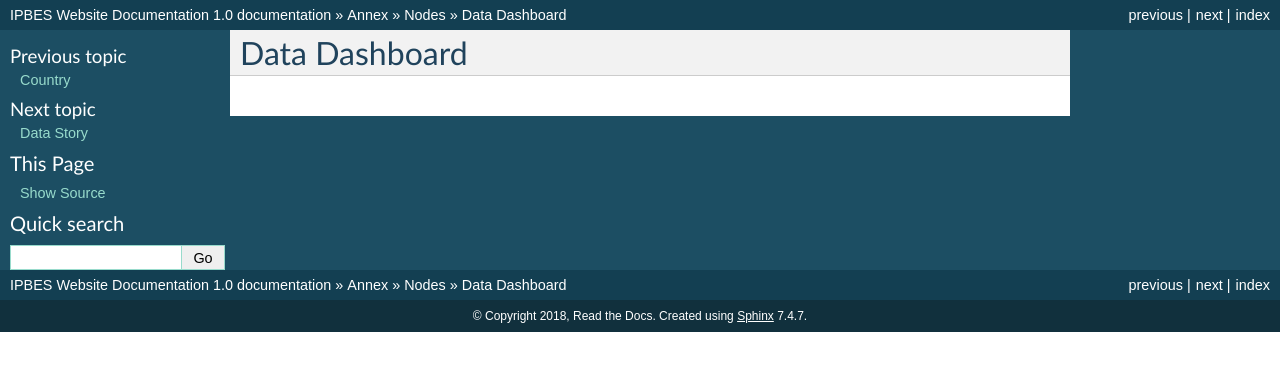
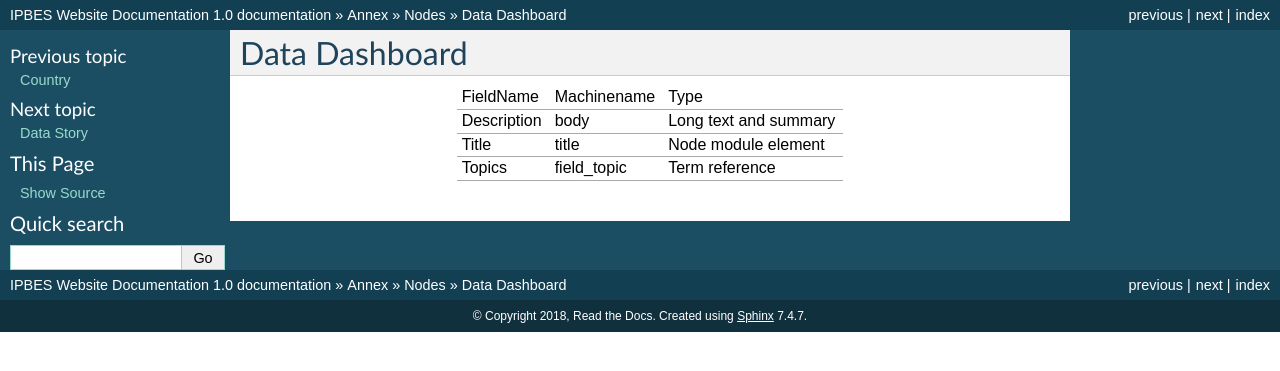
Before and after one commit to ipbes/ipbeswebdocs, a Sphinx documentation site: the page built from docs/annex/nodes/data-dashboard.rst, in a window 1280 px wide. Shown: the top 371 px of the page. Built offline with Sphinx 7.4.7, drawn with Linux system fonts in a browser that asks for light colours; pages that are not in the unit, such as notebooks, are missing from menus.

Commit message:
Update data-dashboard.rst

```diff
--- a/docs/annex/nodes/data-dashboard.rst
+++ b/docs/annex/nodes/data-dashboard.rst
@@ -1,2 +1,11 @@
 Data Dashboard
 ==============
++-------------+-------------+-----------------------+
+| FieldName   | Machinename | Type                  |
++-------------+-------------+-----------------------+
+| Description | body        | Long text and summary |
++-------------+-------------+-----------------------+
+| Title       | title       | Node module element   |
++-------------+-------------+-----------------------+
+| Topics      | field_topic | Term reference        |
++-------------+-------------+-----------------------+
```
